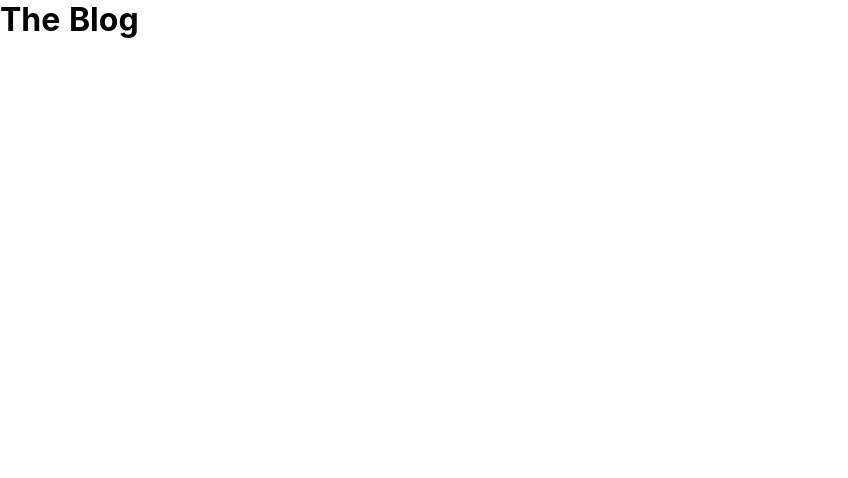
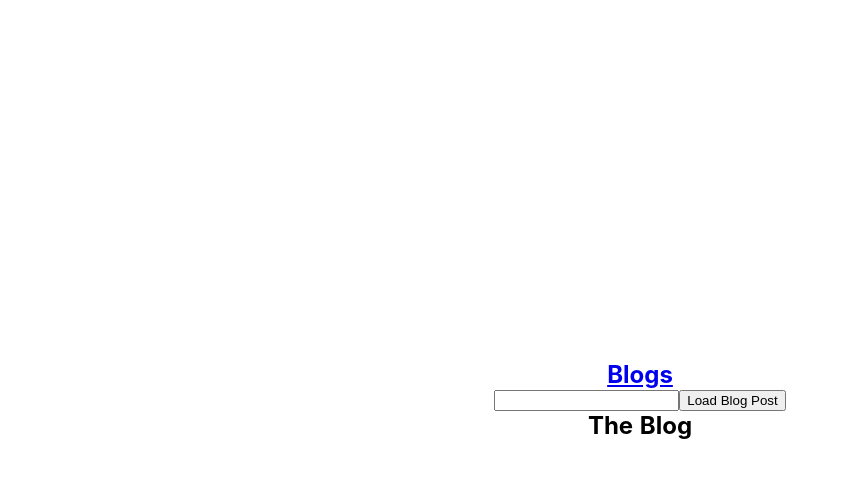
Before and after one commit to TheLurkingDev/nuxt-app, a Nuxt app: page / in a window 1280 px wide. Both pictures are taken after a click on the button "Load Blog Post". Shown: the top 478 px of the page, without its empty margins (0-848 px from the left). Built offline with nearby package versions, Linux system fonts and the light colour scheme.

Commit message:
Diplaying child components from a nested route using 'nuxt-child'.

```diff
--- /dev/null
+++ b/pages/blog.vue
@@ -0,0 +1,60 @@
+<template>
+  <section class="container">
+    <div>
+      <h1><nuxt-link to="/blog">Blogs</nuxt-link></h1>
+      <input type="text" v-model="bid">
+      <button @click="onClick">Load Blog Post</button>
+      <nuxt-child />
+    </div>
+  </section>
+</template>
+
+<script>
+
+export default {
+  name: 'home',
+  data() {
+    return {
+      bid: ''
+    }
+  },
+  methods: {
+    onClick() {
+      this.$router.push('/blog/' + this.bid);
+    }
+  }
+}
+</script>
+
+<style>
+
+.container {
+  min-height: 100vh;
+  display: flex;
+  justify-content: center;
+  align-items: center;
+  text-align: center;
+}
+
+.title {
+  font-family: 'Quicksand', 'Source Sans Pro', -apple-system, BlinkMacSystemFont,
+    'Segoe UI', Roboto, 'Helvetica Neue', Arial, sans-serif;
+  display: block;
+  font-weight: 300;
+  font-size: 100px;
+  color: #35495e;
+  letter-spacing: 1px;
+}
+
+.subtitle {
+  font-weight: 300;
+  font-size: 42px;
+  color: #526488;
+  word-spacing: 5px;
+  padding-bottom: 15px;
+}
+
+.links {
+  padding-top: 15px;
+}
+</style>
```
